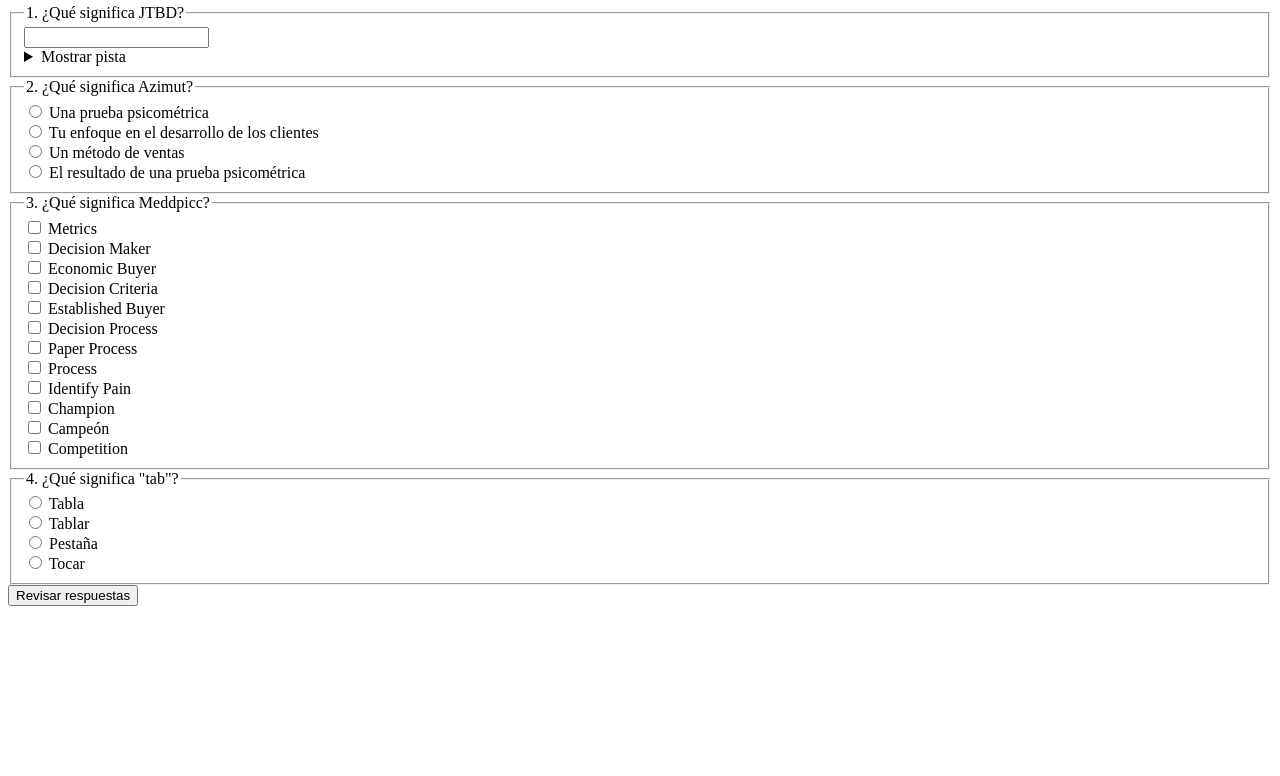
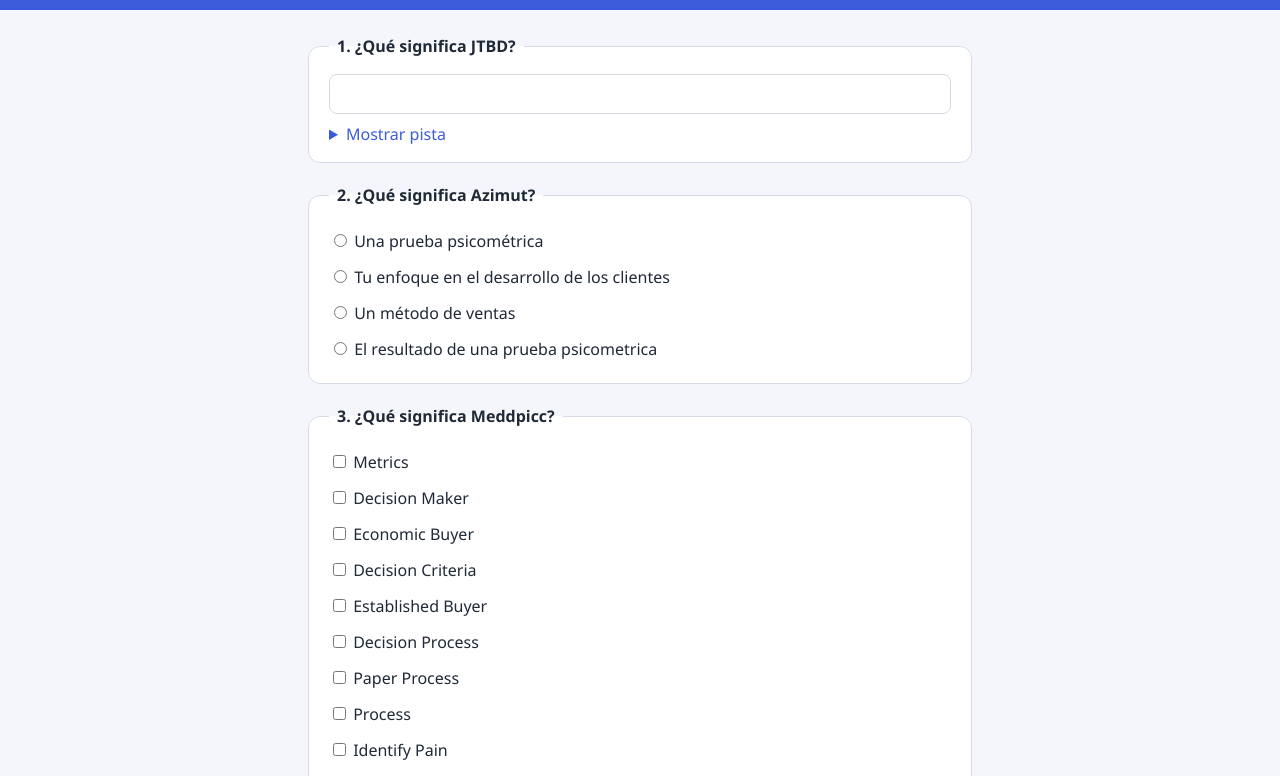
Before and after one commit to rolofalabella/quiz-app, a plain HTML site: page index.html in a window 1280 px wide. Shown: the part 76-852 px from the top of the page. Before the commit the page ends 800 px from the top, so only its background shows below. Drawn offline with Linux system fonts and the light colour scheme.

Commit message:
CSS styling

```diff
--- a/index.html
+++ b/index.html
@@ -4,7 +4,8 @@
 <head>
     <meta charset="UTF-8">
     <meta name="viewport" content="width=device-width, initial-scale=1.0">
-    <title>Términos Comunes en Consultoría B2B</title>
+    <title>Terminos Comunes en Consultoria B2B</title>
+    <link rel="stylesheet" href="style.css">
 </head>
 
 <body>
@@ -15,7 +16,7 @@
     <main>
         <form id="quiz">
 
-            <!-- Pregunta 1: respuesta escrita con pista -->
+            <!-- Pregunta 1. respuesta escrito con pista -->
             <fieldset>
                 <legend>1. ¿Qué significa JTBD?</legend>
                 <input type="text" id="q1" name="q1">
@@ -28,39 +29,45 @@
             <!-- Pregunta 2: una sola respuesta -->
             <fieldset>
                 <legend>2. ¿Qué significa Azimut?</legend>
-                <label><input type="radio" name="q2" value="a"> Una prueba psicométrica</label><br>
-                <label><input type="radio" name="q2" value="b"> Tu enfoque en el desarrollo de los clientes</label><br>
-                <label><input type="radio" name="q2" value="c"> Un método de ventas</label><br>
-                <label><input type="radio" name="q2" value="d"> El resultado de una prueba psicométrica</label>
+                <label><input type="radio" name="q2" value="a"> Una prueba psicométrica</label>
+                <label><input type="radio" name="q2" value="b"> Tu enfoque en el desarrollo de los clientes</label>
+                <label><input type="radio" name="q3" value="c"> Un método de ventas</label>
+                <label><input type="radio" name="q4" value="d"> El resultado de una prueba psicometrica</label>
             </fieldset>
 
             <!-- Pregunta 3: varias respuestas correctas -->
             <fieldset>
                 <legend>3. ¿Qué significa Meddpicc?</legend>
-                <label><input type="checkbox" name="q3" value="a"> Metrics</label><br>
-                <label><input type="checkbox" name="q3" value="b"> Decision Maker</label><br>
-                <label><input type="checkbox" name="q3" value="c"> Economic Buyer</label><br>
-                <label><input type="checkbox" name="q3" value="d"> Decision Criteria</label><br>
-                <label><input type="checkbox" name="q3" value="e"> Established Buyer</label><br>
-                <label><input type="checkbox" name="q3" value="f"> Decision Process</label><br>
-                <label><input type="checkbox" name="q3" value="g"> Paper Process</label><br>
-                <label><input type="checkbox" name="q3" value="h"> Process</label><br>
-                <label><input type="checkbox" name="q3" value="i"> Identify Pain</label><br>
-                <label><input type="checkbox" name="q3" value="j"> Champion</label><br>
-                <label><input type="checkbox" name="q3" value="k"> Campeón</label><br>
+                <label><input type="checkbox" name="q3" value="a"> Metrics</label>
+                <label><input type="checkbox" name="q3" value="b"> Decision Maker</label>
+                <label><input type="checkbox" name="q3" value="c"> Economic Buyer</label>
+                <label><input type="checkbox" name="q3" value="d"> Decision Criteria</label>
+                <label><input type="checkbox" name="q3" value="e"> Established Buyer</label>
+                <label><input type="checkbox" name="q3" value="f"> Decision Process</label>
+                <label><input type="checkbox" name="q3" value="g"> Paper Process</label>
+                <label><input type="checkbox" name="q3" value="h"> Process</label>
+                <label><input type="checkbox" name="q3" value="i"> Identify Pain</label>
+                <label><input type="checkbox" name="q3" value="j"> Champion</label>
+                <label><input type="checkbox" name="q3" value="k"> Campeón</label>
                 <label><input type="checkbox" name="q3" value="l"> Competition</label>
             </fieldset>
 
-            <!-- Pregunta 4: una sola respuesta -->
+            <!-- Pregunta 4: uan sola respuesta -->
             <fieldset>
-                <legend>4. ¿Qué significa "tab"?</legend>
-                <label><input type="radio" name="q4" value="a"> Tabla</label><br>
-                <label><input type="radio" name="q4" value="b"> Tablar</label><br>
-                <label><input type="radio" name="q4" value="c"> Pestaña</label><br>
+                <legend>4. ¿Qué significa "tab"</legend>
+                <label><input type="radio" name="q4" value="a"> Tabla</label>
+                <label><input type="radio" name="q4" value="b"> Tablar</label>
+                <label><input type="radio" name="q4" value="c"> Pestaña</label>
                 <label><input type="radio" name="q4" value="d"> Tocar</label>
             </fieldset>
 
-            <button type="button" id="check-btn">Revisar respuestas</button>
+            <!-- Pregunta 5: ¿Cuál es el nombre de la plataforma que usas? -->
+            <fieldset>
+                <legend>5. ¿Cuál es el nombre de la plataforma que usas?</legend>
+                <input type="text" id="q5" name="q5">
+            </fieldset>
+
+            <button type="button" id="check-btn"> Revisar respuestas</button>
         </form>
     </main>
 </body>
--- /dev/null
+++ b/style.css
@@ -0,0 +1,88 @@
+:root {
+    --color-fondo: #f4f6fb;
+    --color-tarjeta: #ffffff;
+    --color-primario: #3b5bdb;
+    --color-texto: #1f2937;
+    --color-borde: #d5dbe8;
+}
+
+* {
+    box-sizing: border-box;
+}
+
+body {
+    font-family: "Segoe UI", Arial, sans-serif;
+    background-color: var(--color-fondo);
+    color: var(--color-texto);
+    margin: 0;
+    line-height: 1.5;
+}
+
+header {
+    background-color: var(--color-primario);
+    color: white;
+    text-align: center;
+    padding: 24px 16px;
+}
+
+header h1 {
+    margin: 0;
+    font-size: 1.6rem;
+}
+
+main {
+    max-width: 700px;
+    margin: 24px auto;
+    padding: 0 16px;
+}
+
+fieldset {
+    background-color: var(--color-tarjeta);
+    border: 1px solid var(--color-borde);
+    border-radius: 12px;
+    padding: 16px 20px;
+    margin-bottom: 20px;
+}
+
+legend {
+    font-weight: 600;
+    padding: 0 8px;
+}
+
+label {
+    display: block;
+    padding: 6px 0;
+    cursor: pointer;
+}
+
+input[type="text"] {
+    width: 100%;
+    padding: 10px;
+    border: 1px solid var(--color-borde);
+    border-radius: 8px;
+    font-size: 1rem;
+}
+
+input[type="text"]:focus {
+    outline: 2px solid var(--color-primario);
+}
+
+summary {
+    cursor: pointer;
+    color: var(--color-primario);
+    margin-top: 8px;
+}
+
+button {
+    background-color: var(--color-primario);
+    color: white;
+    border: none;
+    border-radius: 8px;
+    padding: 12px 24px;
+    font-size: 1rem;
+    cursor: pointer;
+}
+
+button:hover {
+    background-color: #2f49b0;
+}
```
Also changed, not shown: test.html (renamed from index2.html, +8 -14 lines).
